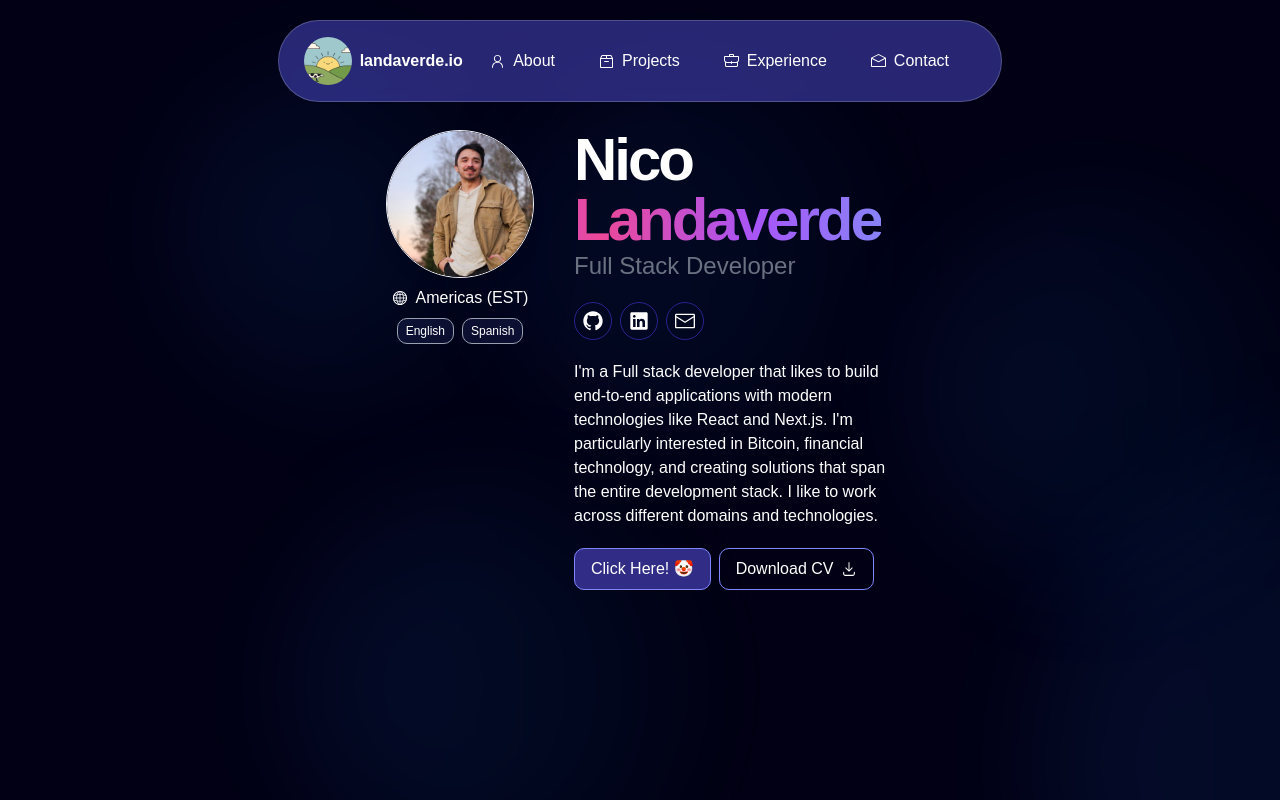
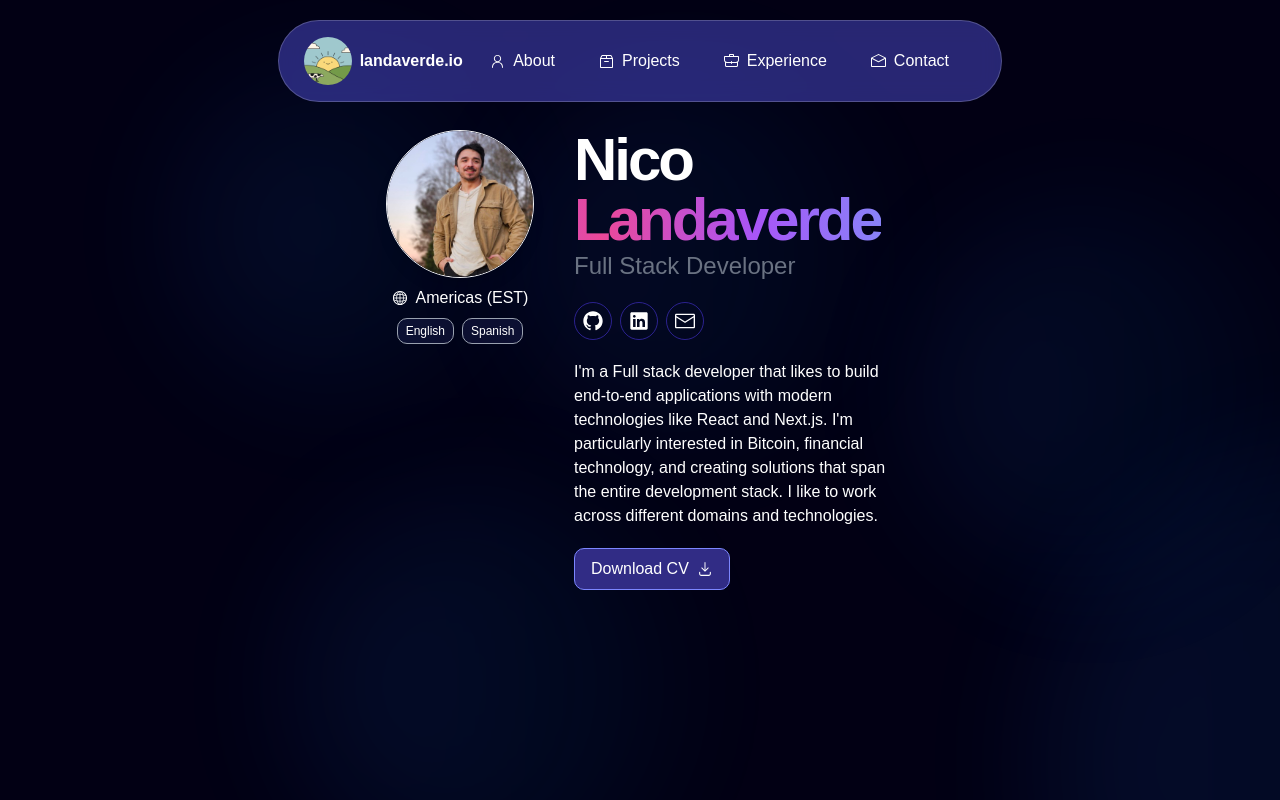
Before and after one commit to landaverdend/portfolio-site, a Next.js app: page / in a window 1280 px wide. Built offline with nearby package versions, Linux system fonts and the light colour scheme.

Commit message:
updating

```diff
--- a/app/page.tsx
+++ b/app/page.tsx
@@ -61,9 +61,9 @@ export default function Home() {
           </p>
 
           <div className="flex flex-row items-center gap-2 animate-slide-up-fade opacity-0" style={{ animationDelay: '0.6s' }}>
-            <Button onClick={() => alert('Hello!')}>
+            {/* <Button onClick={() => alert('Hello!')}>
               <span className="text-nowrap">Click Here! 🤡</span>
-            </Button>
+            </Button> */}
             <Button
               onClick={() => {
                 const link = document.createElement('a');
@@ -72,8 +72,7 @@ export default function Home() {
                 document.body.appendChild(link);
                 link.click();
                 document.body.removeChild(link);
-              }}
-              alt>
+              }}>
               <span className="flex flex-row items-center gap-2 text-nowrap">
                 Download CV
                 <DownloadIcon className="w-4 h-4" />
```
